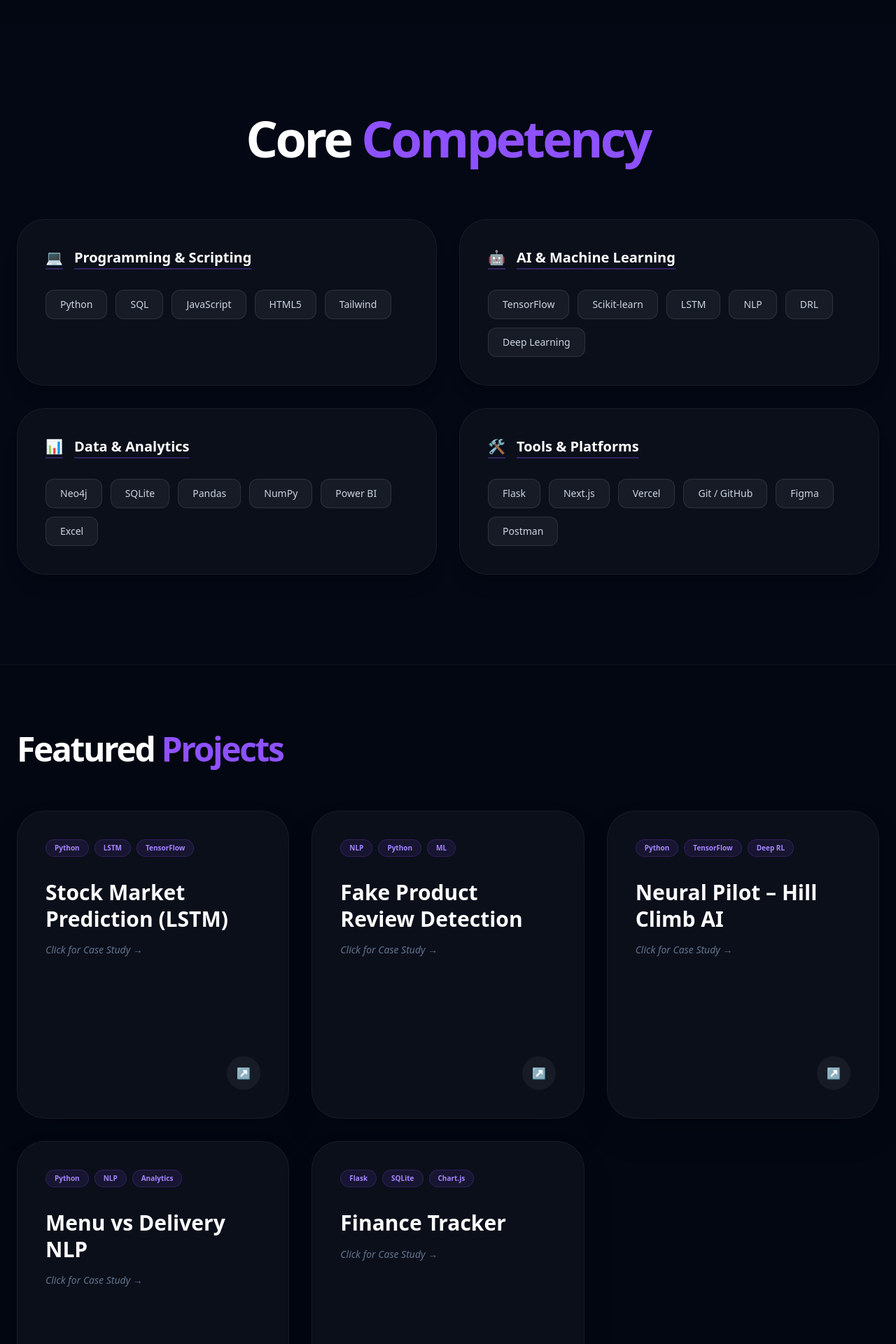
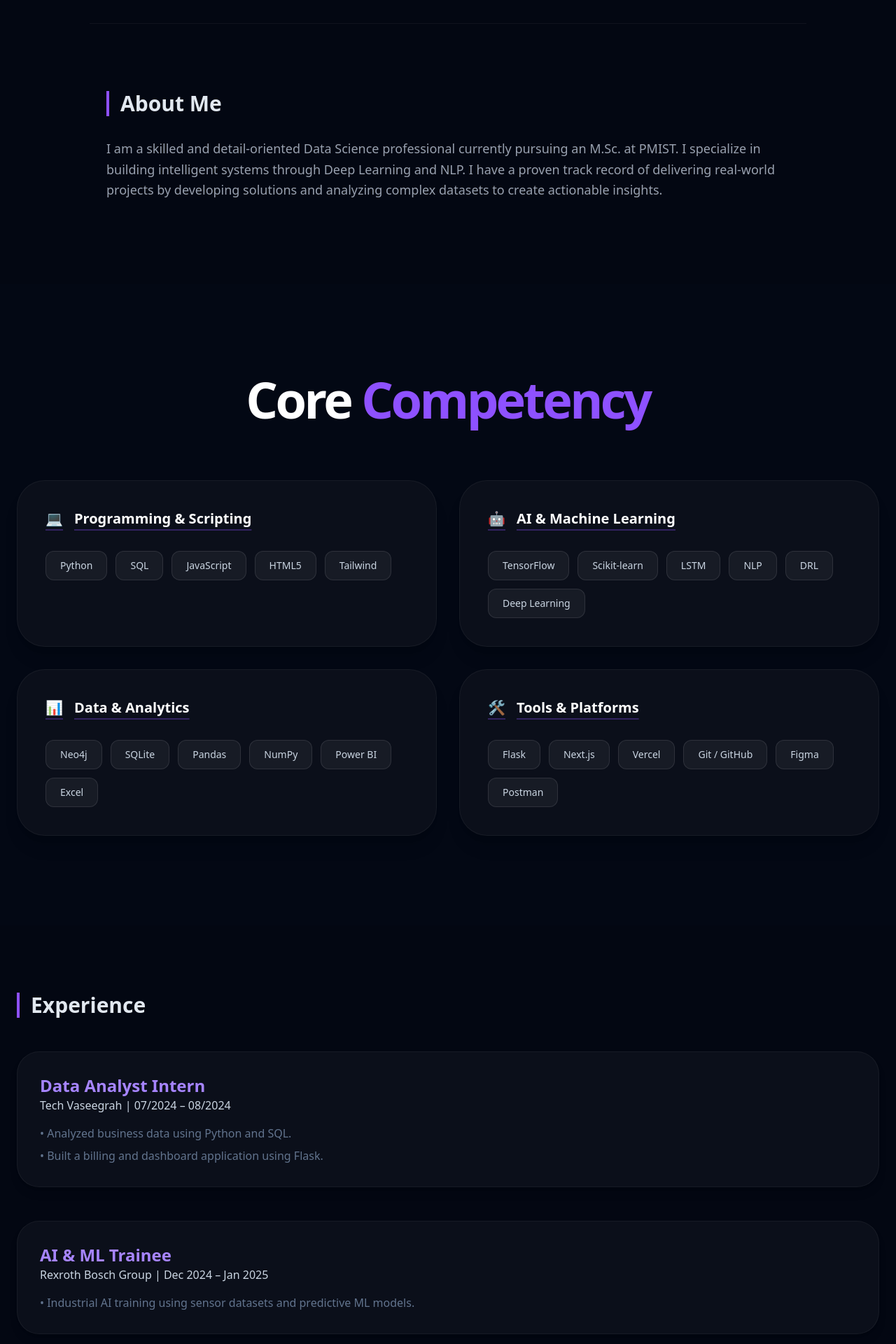
Before and after one commit to Rakesh-developer28/portfolio, a Next.js app: page / in a window 1280 px wide. Shown: the part 680-2600 px from the top of the page at 70% size. Built offline with nearby package versions, Linux system fonts and the light colour scheme.

Commit message:
Full data restoration with search-bar UI and icons

```diff
--- a/pages/index.js
+++ b/pages/index.js
@@ -53,8 +53,8 @@ export default function Home() {
   ];
 
   const education = [
-    { degree: "Master of Science in Data Science", school: "PMIST", date: "07/2025 – Present", status: "Current" },
-    { degree: "Bachelor of Science in Data Science", school: "PMIST", date: "08/2022 – 05/2025", grade: "CGPA: 7.51 / 10.0", status: "Completed" }
+    { degree: "Master of Science in Data Science", school: "Periyar Maniammai Institute of Science & Technology", date: "07/2025 – Present", status: "Current" },
+    { degree: "Bachelor of Science in Data Science", school: "Periyar Maniammai Institute of Science & Technology", date: "08/2022 – 05/2025", grade: "CGPA: 7.51 / 10.0", status: "Completed" }
   ];
 
   const experience = [
@@ -81,24 +81,7 @@ export default function Home() {
 
         <Navbar setIsNavOpen={setIsNavOpen} />
 
-        {/* MOBILE SIDEBAR */}
-        <AnimatePresence>
-          {isNavOpen && (
-            <>
-              <motion.div initial={{ opacity: 0 }} animate={{ opacity: 1 }} exit={{ opacity: 0 }} onClick={() => setIsNavOpen(false)} className="fixed inset-0 bg-black/60 backdrop-blur-sm z-[110]" />
-              <motion.div initial={{ x: "100%" }} animate={{ x: 0 }} exit={{ x: "100%" }} className="fixed right-0 top-0 h-full w-72 bg-[#0b0f1a] border-l border-white/10 z-[120] p-8 shadow-2xl">
-                <button onClick={() => setIsNavOpen(false)} className="absolute top-6 right-6 text-2xl text-white">✕</button>
-                <div className="mt-12 flex flex-col gap-8 text-lg font-medium text-gray-300">
-                  {['About', 'Skills', 'Education', 'Projects', 'Contact'].map((item) => (
-                    <a key={item} href={`#${item.toLowerCase()}`} onClick={() => setIsNavOpen(false)} className="hover:text-violet-400 uppercase tracking-widest text-sm">{item}</a>
-                  ))}
-                </div>
-              </motion.div>
-            </>
-          )}
-        </AnimatePresence>
-
-        {/* HERO */}
+        {/* HERO SECTION */}
         <section className="pt-56 pb-32 px-6 flex flex-col items-center text-center relative">
           <div className="absolute top-20 left-1/2 -translate-x-1/2 w-[600px] h-[600px] bg-violet-600/5 rounded-full blur-[120px] -z-10" />
 
@@ -121,7 +104,15 @@ export default function Home() {
           </div>
         </section>
 
-        {/* CORE COMPETENCY GRID (Restored Icon Set) */}
+        {/* SUMMARY SECTION */}
+        <section id="about" className="max-w-5xl mx-auto px-6 py-24 border-t border-white/5">
+          <h2 className="text-3xl font-bold mb-8 border-l-4 border-violet-500 pl-4">About Me</h2>
+          <p className="text-gray-400 text-lg leading-relaxed mb-6">
+            I am a skilled and detail-oriented Data Science professional currently pursuing an M.Sc. at PMIST. I specialize in building intelligent systems through Deep Learning and NLP. I have a proven track record of delivering real-world projects by developing solutions and analyzing complex datasets to create actionable insights.
+          </p>
+        </section>
+
+        {/* CORE COMPETENCY GRID */}
         <section id="skills" className="max-w-7xl mx-auto px-6 py-32 bg-[#050a18]/30">
           <div className="text-center mb-20">
             <h2 className="text-5xl md:text-7xl font-extrabold tracking-tighter text-white">Core <span className="text-violet-500">Competency</span></h2>
@@ -155,7 +146,23 @@ export default function Home() {
           </div>
         </section>
 
-        {/* PROJECTS SECTION (Restored Grid) */}
+        {/* EXPERIENCE SECTION */}
+        <section id="experience" className="max-w-7xl mx-auto px-6 py-24">
+          <h2 className="text-3xl font-bold mb-12 border-l-4 border-violet-500 pl-4">Experience</h2>
+          <div className="space-y-12">
+            {experience.map((exp, i) => (
+              <div key={i} className="p-8 rounded-[32px] bg-[#0b0f1a] border border-white/5 hover:border-violet-500/20 transition-all text-white shadow-lg">
+                <h4 className="font-bold text-2xl text-violet-400">{exp.role}</h4>
+                <p className="text-slate-300 font-medium">{exp.company} | {exp.date}</p>
+                <ul className="mt-4 space-y-2 text-slate-500">
+                  {exp.points.map((p, j) => <li key={j}>• {p}</li>)}
+                </ul>
+              </div>
+            ))}
+          </div>
+        </section>
+
+        {/* PROJECTS GRID */}
         <section id="projects" className="max-w-7xl mx-auto px-6 py-24 border-t border-white/5">
           <h2 className="text-5xl font-extrabold mb-16 tracking-tighter text-white">Featured <span className="text-violet-500">Projects</span></h2>
           <div className="grid md:grid-cols-2 lg:grid-cols-3 gap-8">
@@ -174,7 +181,7 @@ export default function Home() {
           </div>
         </section>
 
-        {/* LEADERSHIP (Restored Detail) */}
+        {/* LEADERSHIP */}
         <section className="max-w-5xl mx-auto px-6 py-24">
           <h2 className="text-4xl font-bold mb-16 flex items-center gap-6 text-white">Leadership <div className="h-0.5 flex-1 bg-violet-500/20"></div></h2>
           <div className="p-10 rounded-[40px] bg-[#0b0f1a] border border-white/5 shadow-2xl text-white">
@@ -189,23 +196,6 @@ export default function Home() {
         <footer className="py-12 text-center text-slate-600 text-[10px] tracking-[0.5em] font-mono border-t border-gray-900 uppercase">
           © 2026 RAKESH G | Periyar Maniammai Institute of Science & Technology
         </footer>
-
-        {/* MODAL */}
-        <AnimatePresence>
-          {selectedProject && (
-            <div className="fixed inset-0 z-[200] flex items-center justify-center p-4">
-              <motion.div initial={{ opacity: 0 }} animate={{ opacity: 1 }} exit={{ opacity: 0 }} onClick={() => setSelectedProject(null)} className="absolute inset-0 bg-black/95 backdrop-blur-md" />
-              <motion.div initial={{ scale: 0.9, opacity: 0 }} animate={{ scale: 1, opacity: 1 }} exit={{ scale: 0.9, opacity: 0 }} className="relative bg-[#0b0f1a] border border-white/10 p-12 rounded-[48px] max-w-2xl w-full text-white shadow-2xl">
-                <h3 className="text-4xl font-bold text-violet-400 mb-6 tracking-tight uppercase">{selectedProject.title}</h3>
-                <p className="text-slate-400 leading-relaxed text-lg mb-10 italic">{selectedProject.desc}</p>
-                <div className="flex gap-4">
-                  {selectedProject.link && <a href={selectedProject.link} target="_blank" className="flex-1 py-5 bg-white text-black text-center font-bold rounded-2xl hover:bg-violet-500 hover:text-white transition-all uppercase text-xs tracking-widest font-bold">View Code</a>}
-                  <button onClick={() => setSelectedProject(null)} className="flex-1 py-5 bg-white/5 border border-white/10 rounded-2xl font-bold hover:bg-white/10 transition-all uppercase text-xs tracking-widest font-bold">Close</button>
-                </div>
-              </motion.div>
-            </div>
-          )}
-        </AnimatePresence>
       </div>
     </>
   );
```
